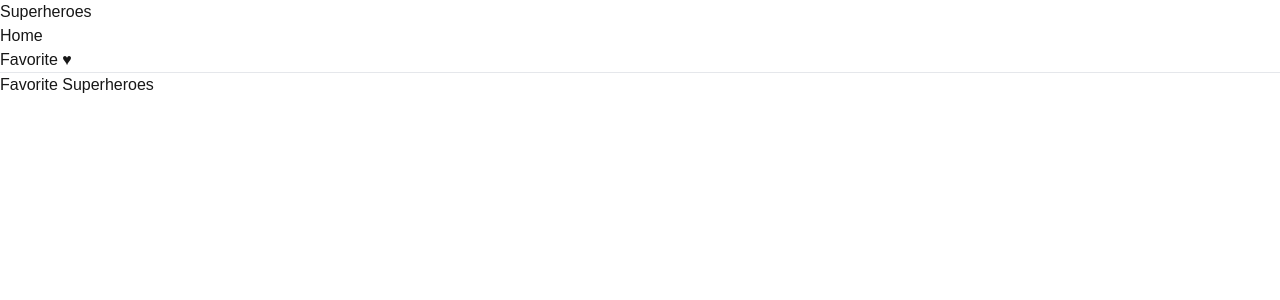
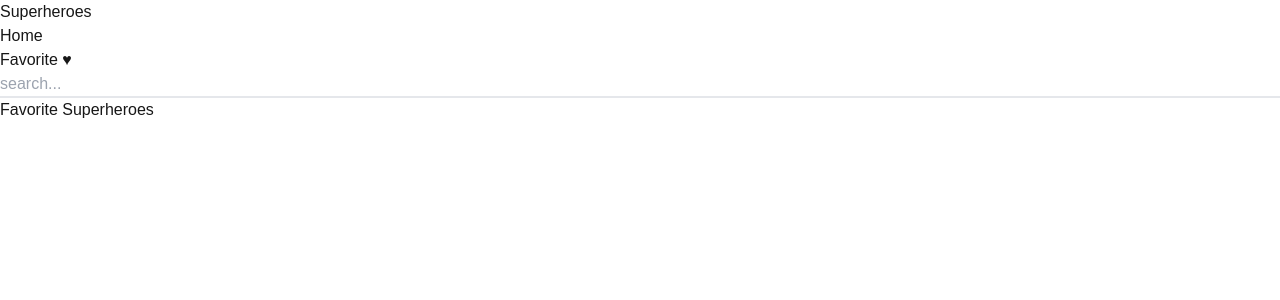
Before and after one commit to ernestsadowski/superheroes, a Next.js app: page /favorite in a window 1280 px wide. Shown: the top 300 px of the page. Built offline with nearby package versions, Linux system fonts and the light colour scheme.

Commit message:
feat: Search

```diff
--- a/src/components/HeroGrid/HeroGrid.tsx
+++ b/src/components/HeroGrid/HeroGrid.tsx
@@ -1,8 +1,10 @@
 import s from './HeroGrid.module.css';
 import { cn } from "@/lib/utils";
 import HeroCard from "@ui/HeroCard";
+import { Suspense } from 'react';
 
 type HeroGridProps = {
+  query?: string;
   superheroes: {
     id: number;
     name: string;
@@ -13,13 +15,20 @@ type HeroGridProps = {
   className?: string;
 }
 
-export default function HeroGrid({ superheroes, className }: HeroGridProps) {
+export default function HeroGrid({ query, superheroes, className }: HeroGridProps) {
+  let filteredSuperheroes = superheroes;
+
+  if (query) {
+    filteredSuperheroes = superheroes.filter(hero => hero.name.toLowerCase().includes(query.toLowerCase()));
+  }
+
   return (
+    <Suspense key={query} fallback={<div>Loading...</div>}>
       <ul
         role="list"
         className={cn(s.root, className)}
       >
-      {superheroes.map((superhero) => (
+        {filteredSuperheroes.map((superhero) => (
           <li key={superhero.id}>
             <HeroCard
               id={superhero.id}
@@ -31,5 +40,6 @@ export default function HeroGrid({ superheroes, className }: HeroGridProps) {
           </li>
         ))}
       </ul>
+    </Suspense>
   );
 }
--- a/src/components/Navbar/Navbar.tsx
+++ b/src/components/Navbar/Navbar.tsx
@@ -1,6 +1,8 @@
 import Link from 'next/link';
 import s from './Navbar.module.css';
 import { cn } from "@/lib/utils";
+import Search from '@ui/Search';
+import { Suspense } from 'react';
 
 type NavbarProps = {
   className?: string;
@@ -20,10 +22,13 @@ export default function Navbar({ className }: NavbarProps) {
             Home
           </Link>
         </div>
-        <div className="hidden lg:flex lg:flex-1 lg:justify-end">
+        <div className="hidden gap-6 lg:flex lg:flex-1 lg:justify-end">
           <Link href="/favorite" className="text-sm/6 font-semibold text-gray-900">
             Favorite <span aria-hidden="true">&hearts;</span>
           </Link>
+          <Suspense>
+            <Search />
+          </Suspense>
         </div>
       </nav>
     </header>
--- /dev/null
+++ b/src/components/Search/Search.module.css
@@ -0,0 +1,3 @@
+.root {
+	@apply bg-white border-b sticky top-0 z-10;
+}
--- /dev/null
+++ b/src/components/Search/Search.tsx
@@ -0,0 +1,43 @@
+'use client';
+
+import s from './Search.module.css';
+import { cn } from "@/lib/utils";
+import { useSearchParams, usePathname, useRouter } from 'next/navigation';
+
+type SearchProps = {
+  className?: string;
+}
+
+export default function Search({ className }: SearchProps) {
+  const searchParams = useSearchParams();
+  const pathname = usePathname();
+  const { replace } = useRouter();
+
+  function handleSearch(term: string) {
+    const params = new URLSearchParams(searchParams);
+
+    if (term) {
+      params.set('query', term);
+    } else {
+      params.delete('query');
+    }
+
+    replace(`${pathname}?${params.toString()}`);
+  }
+
+  return (
+    <div className={cn(s.root, className)}>
+      <input
+        id="search"
+        name="search"
+        placeholder="search..."
+        type="text"
+        className="block w-full rounded-md bg-white px-3 py-1.5 text-base text-gray-900 outline outline-1 -outline-offset-1 outline-gray-300 placeholder:text-gray-400 focus:outline focus:outline-2 focus:-outline-offset-2 focus:outline-indigo-600 sm:text-sm/6"
+        onChange={(e) => {
+          handleSearch(e.target.value);
+        }}
+        defaultValue={searchParams.get('query')?.toString()}
+      />
+    </div>
+  );
+}
--- /dev/null
+++ b/src/components/Search/index.ts
@@ -0,0 +1 @@
+export { default } from "./Search";
```
Also changed, not shown: src/app/page.tsx (+10 -2 lines). Lines whose indentation alone changed are shown as unchanged.
